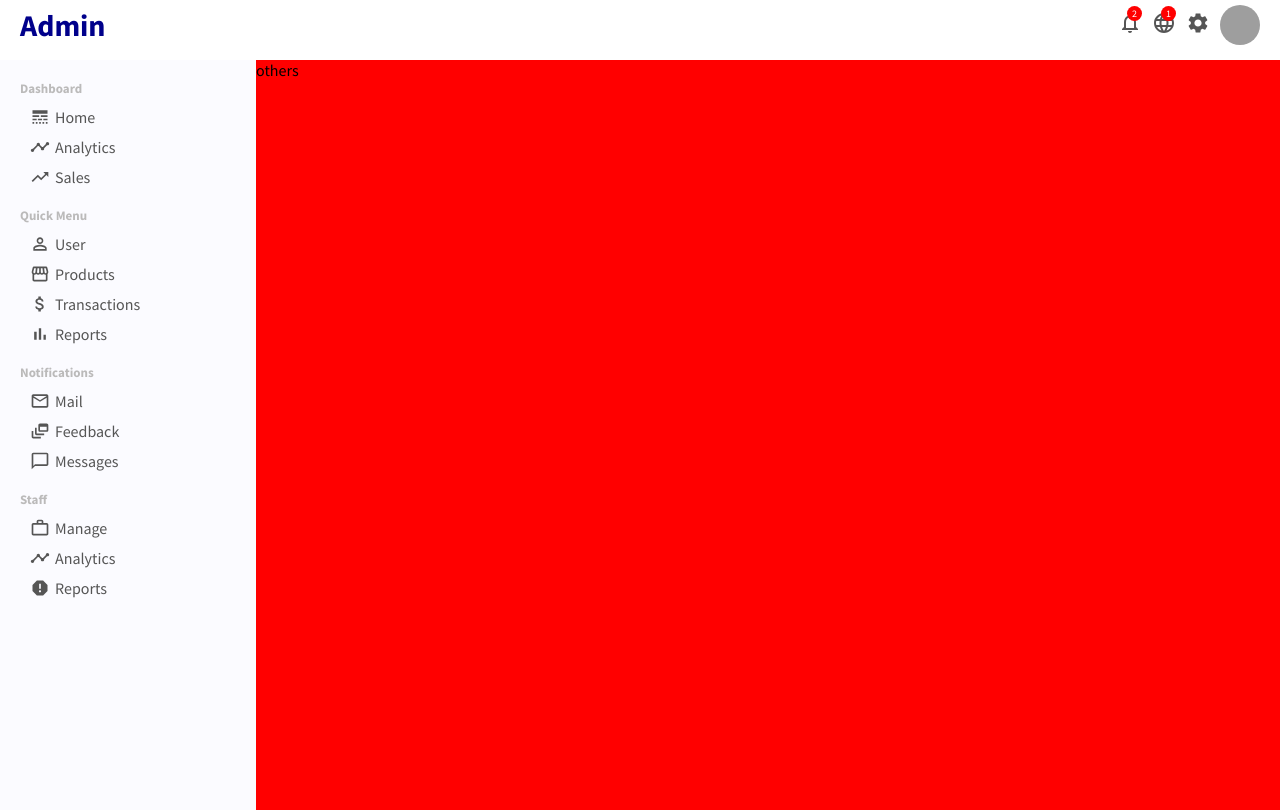
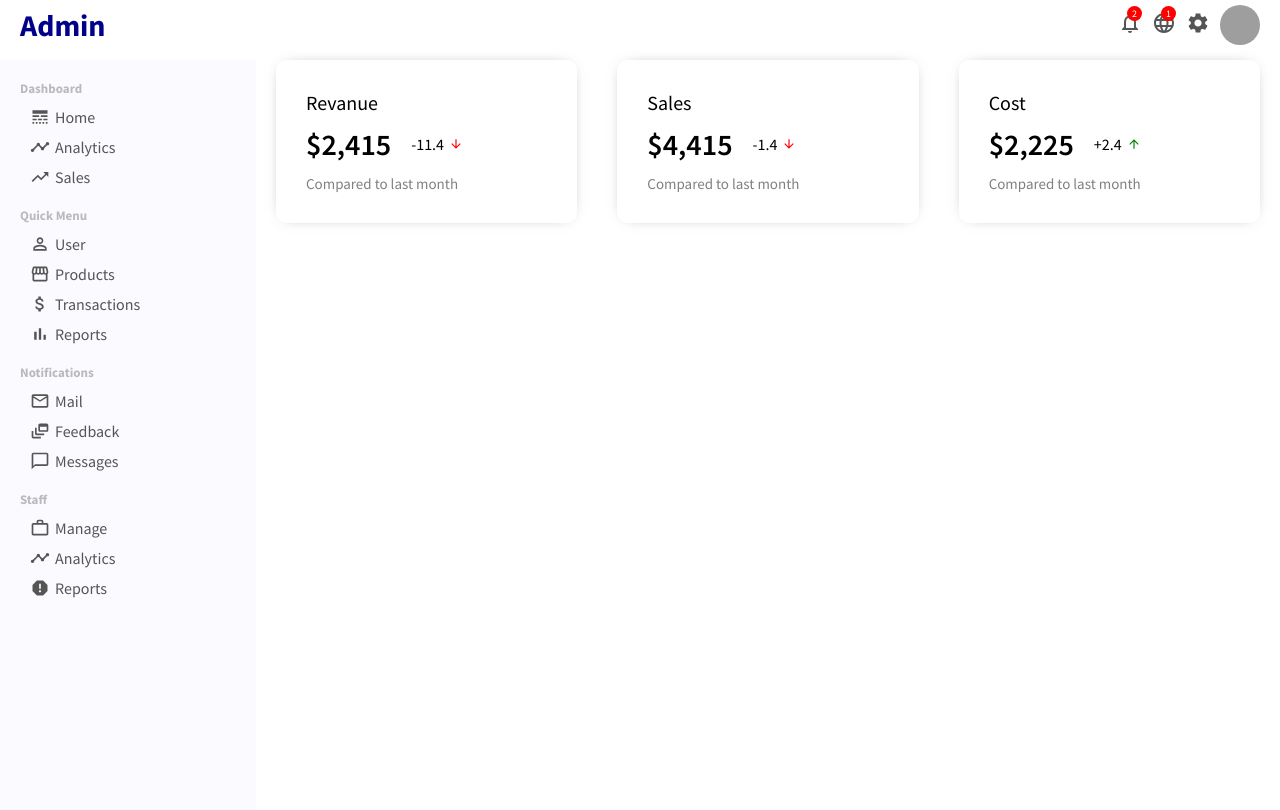
Before and after one commit to Abdullah2000Habib/React_Project011, a React (Create React App) app: page / in a window 1280 px wide. Built offline with nearby package versions, Linux system fonts and the light colour scheme; grey boxes are pictures that could not be loaded.

Commit message:
HomePage And FeaturedInfo Component and FeaturedCard Component

```diff
--- /dev/null
+++ b/src/components/FeaturedCard/FeaturedCard.jsx
@@ -0,0 +1,16 @@
+import React from 'react';
+import { ArrowDownwardIcon, ArrowUpwardIcon, FeaturedItem, FeaturedMony, FeaturedMonyContainer, FeaturedMonyRate, FeaturedSub, FeaturedTitle } from './style';
+export default function FeaturedCard({title,money,rate,sub}) {
+return (
+    <>
+        <FeaturedItem>
+            <FeaturedTitle>{title}</FeaturedTitle>
+            <FeaturedMonyContainer>
+                <FeaturedMony>{money}</FeaturedMony>
+                <FeaturedMonyRate>{rate}{parseInt(rate)> 0? <ArrowUpwardIcon/>:< ArrowDownwardIcon/>}</FeaturedMonyRate>
+            </FeaturedMonyContainer>
+            <FeaturedSub>{sub}</FeaturedSub>
+        </FeaturedItem>
+    </>
+)
+}
--- /dev/null
+++ b/src/components/FeaturedCard/index.jsx
@@ -0,0 +1 @@
+export { default } from "./FeaturedCard";
--- /dev/null
+++ b/src/components/FeaturedCard/style.jsx
@@ -0,0 +1,51 @@
+import styled from "@emotion/styled";
+import { ArrowDownward, ArrowUpward } from "@material-ui/icons";
+
+export const FeaturedItem =styled("div")`
+label:FeaturedItem;
+flex: 1;
+margin: 0px 20px;
+padding: 30px;
+border-radius: 10px;
+cursor: pointer;
+-webkit-box-shadow: 0px 0px 15px -10px rgba(0, 0, 0, 0.75);
+box-shadow: 0px 0px 15px -10px rgba(0, 0, 0, 0.75);
+`
+export const FeaturedTitle =styled("span")`
+label:FeaturedTitle;
+font-size: 20px;
+`
+export const FeaturedMonyContainer =styled("div")`
+label:FeaturedMonyContainer;
+margin: 10px 0px;
+display: flex;
+align-items: center;
+`
+export const FeaturedMony =styled("span")`
+label:FeaturedMony;
+font-size: 30px;
+font-weight: 600;
+`
+export const FeaturedMonyRate =styled("span")`
+label:FeaturedMonyRate;
+display: flex;
+align-items: center;
+margin-left: 20px;
+`
+export const FeaturedSub =styled("span")`
+label:FeaturedSub;
+font-size: 15px;
+color: gray;
+`
+export const ArrowUpwardIcon =styled(ArrowUpward)`
+label:ArrowUpwardIcon;
+font-size: 14px;
+margin-left: 5px;
+color: green;
+`
+export const ArrowDownwardIcon =styled(ArrowDownward)`
+label:ArrowDownwardIcon;
+font-size: 14px;
+margin-left: 5px;
+color: red;
+`
--- /dev/null
+++ b/src/components/FeaturedInfo/Data.jsx
@@ -0,0 +1,23 @@
+export const FeaturedData =[
+{
+    id:1,
+    title:"Revanue",
+    money:"$2,415",
+    rate:"-11.4",
+    sub:"Compared to last month",
+},
+{
+    id:2,
+    title:"Sales",
+    money:"$4,415",
+    rate:"-1.4",
+    sub:"Compared to last month",
+},
+{
+    id:3,
+    title:"Cost",
+    money:"$2,225",
+    rate:"+2.4",
+    sub:"Compared to last month",
+}
+]
--- /dev/null
+++ b/src/components/FeaturedInfo/FeaturedInfo.jsx
@@ -0,0 +1,14 @@
+import React from 'react';
+import FeaturedCard from '../FeaturedCard/FeaturedCard';
+import { FeaturedData } from './Data';
+import { FeaturedWrapper } from './style';
+
+export default function FeaturedInfo() {
+  return (
+    <FeaturedWrapper>
+      {FeaturedData.map((item)=>{
+        return (<FeaturedCard key={item.id} money={item.money} rate={item.rate} sub={item.sub} title={item.title}/>)
+      })}
+    </FeaturedWrapper>
+  )
+}
--- /dev/null
+++ b/src/components/FeaturedInfo/index.jsx
@@ -0,0 +1 @@
+export { default } from "./FeaturedInfo";
--- /dev/null
+++ b/src/components/FeaturedInfo/style.jsx
@@ -0,0 +1,8 @@
+import styled from "@emotion/styled";
+
+export const FeaturedWrapper = styled("div")`
+label:FeaturedWrapper;
+width: 100%;
+display: flex;
+justify-content: space-between;
+`
--- a/src/components/Home.jsx
+++ b/src/components/Home.jsx
@@ -1,5 +1,6 @@
 
 import React from 'react';
+import HomePage from '../pages/HomePage';
 import Container from './Container';
 import Sidebar from './Sidebar/Sidebar';
 import Topbar from './Topbar/Topbar';
@@ -10,9 +11,8 @@ return (
         <Topbar/>
         <Container>
             <Sidebar />
-            <div style={{flex:"4" ,backgroundColor :"red"}}>others</div>
+            <HomePage />
         </Container>
-
     </>
 )
 }
--- /dev/null
+++ b/src/pages/HomePage/HomePage.jsx
@@ -0,0 +1,13 @@
+import React from 'react';
+import FeaturedInfo from '../../components/FeaturedInfo/FeaturedInfo';
+import { HomeWrapper } from './style';
+
+export default function HomePage() {
+return (
+    <>
+        <HomeWrapper>
+            <FeaturedInfo/>
+        </HomeWrapper>
+    </>
+)
+}
--- /dev/null
+++ b/src/pages/HomePage/index.jsx
@@ -0,0 +1 @@
+export { default } from "./HomePage";
--- /dev/null
+++ b/src/pages/HomePage/style.jsx
@@ -0,0 +1,6 @@
+import styled from "@emotion/styled";
+
+export const HomeWrapper =styled("div")`
+label:HomeWrapper;
+flex:4;
+`
```
